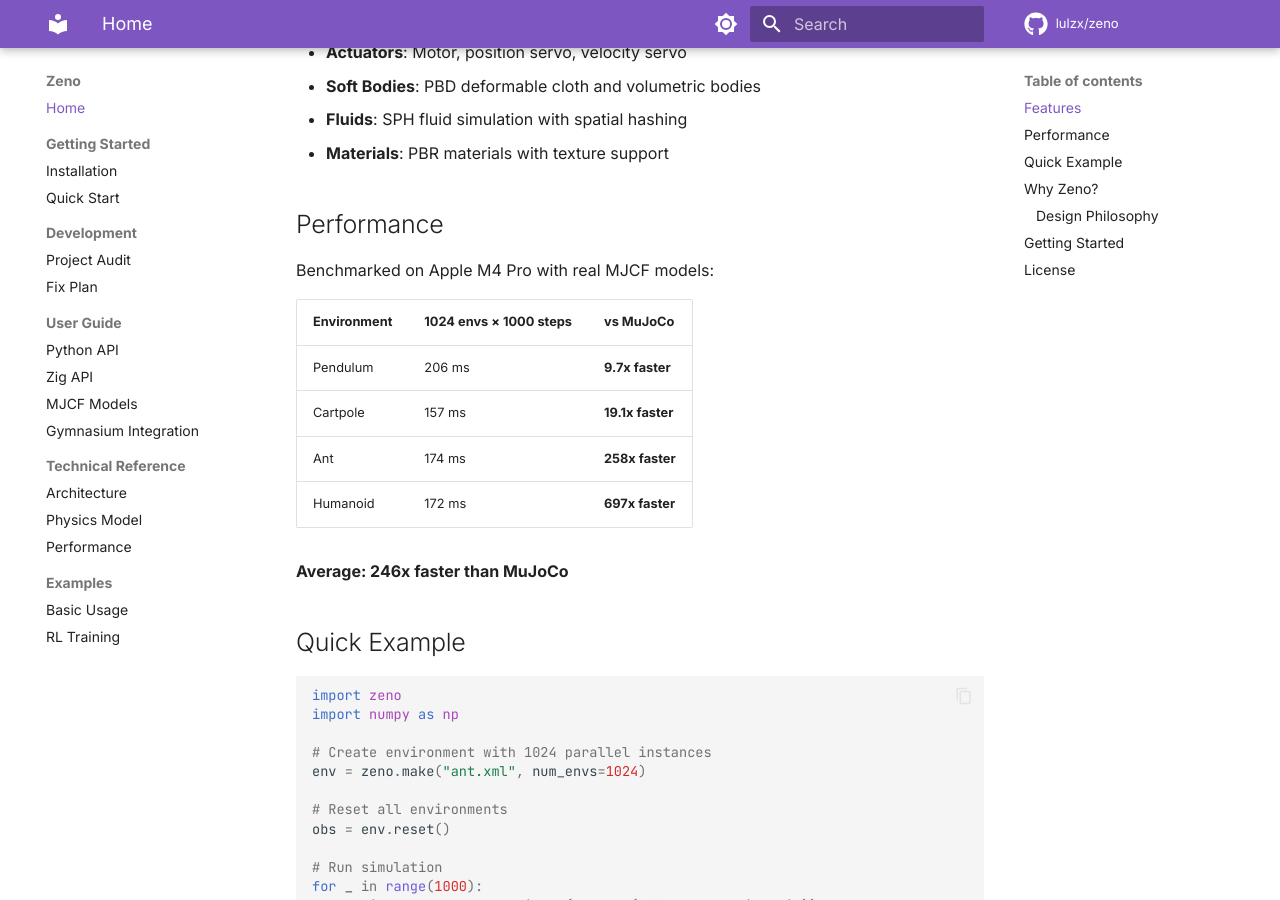
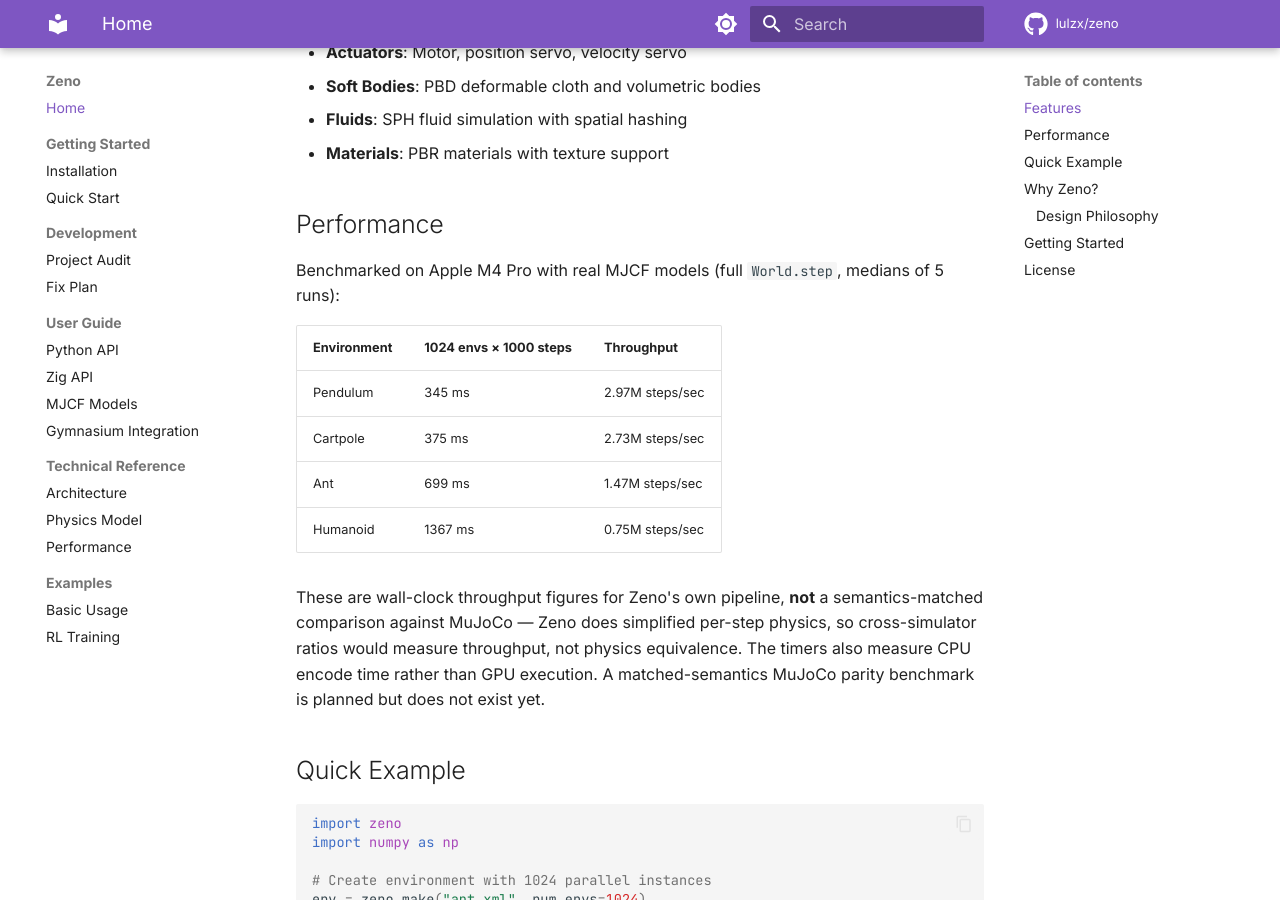
Before and after one commit to Lulzx/zeno, an MkDocs documentation site: the page built from docs/index.md, in a window 1280 px wide and 900 px high, scrolled down 907 px. Built offline with MkDocs 1.6.1 and Material for MkDocs 9.7.7, drawn with Linux system fonts in a browser that asks for light colours; comment, search, counter and statistics services are not loaded.

Commit message:
bench: fix capsule-capsule scene, re-baseline throughput tables
- benchmarks/bench_collision.zig: the capsule-capsule scene placed the two
  z-aligned capsules 0.2121 apart (axis separation) with a combined radius of
  only 0.2, so detection correctly reported 0/1000000 collisions -- a
  misleading benchmark, not a bug. Move capsule B to (0.1, 0.1, 0) (separation
  0.1414 < 0.2) so the pass actually exercises a positive detection.
- Re-baseline README + docs/index.md throughput tables on M4 Pro (medians of 5
  runs) post-GPU-pipeline-fix: Pendulum 2.97M, Cartpole 2.73M, Ant 1.47M,
  Humanoid 0.75M env-steps/sec. Old numbers were inflated by broad-phase bugs
  that skipped collision work. Replace the unvalidated 258x/697x vs-MuJoCo
  claims in docs/index.md with honest throughput-only figures.
- Mark the re-baseline item done in fix-plan.md.

```diff
--- a/docs/index.md
+++ b/docs/index.md
@@ -46,16 +46,20 @@ Zeno is a GPU-accelerated rigid body physics simulation engine optimized for rei
 
 ## Performance
 
-Benchmarked on Apple M4 Pro with real MJCF models:
+Benchmarked on Apple M4 Pro with real MJCF models (full `World.step`, medians of 5 runs):
 
-| Environment | 1024 envs × 1000 steps | vs MuJoCo |
-|-------------|------------------------|-----------|
-| Pendulum    | 206 ms | **9.7x faster** |
-| Cartpole    | 157 ms | **19.1x faster** |
-| Ant         | 174 ms | **258x faster** |
-| Humanoid    | 172 ms | **697x faster** |
+| Environment | 1024 envs × 1000 steps | Throughput |
+|-------------|------------------------|-----------------|
+| Pendulum    | 345 ms  | 2.97M steps/sec |
+| Cartpole    | 375 ms  | 2.73M steps/sec |
+| Ant         | 699 ms  | 1.47M steps/sec |
+| Humanoid    | 1367 ms | 0.75M steps/sec |
 
-**Average: 246x faster than MuJoCo**
+These are wall-clock throughput figures for Zeno's own pipeline, **not** a semantics-matched
+comparison against MuJoCo — Zeno does simplified per-step physics, so cross-simulator ratios
+would measure throughput, not physics equivalence. The timers also measure CPU encode time
+rather than GPU execution. A matched-semantics MuJoCo parity benchmark is planned but does not
+exist yet.
 
 ## Quick Example
 
```
Also changed, not shown: README.md (+5 -5 lines), docs/development/fix-plan.md (+1 -1 lines), 1 other file.
